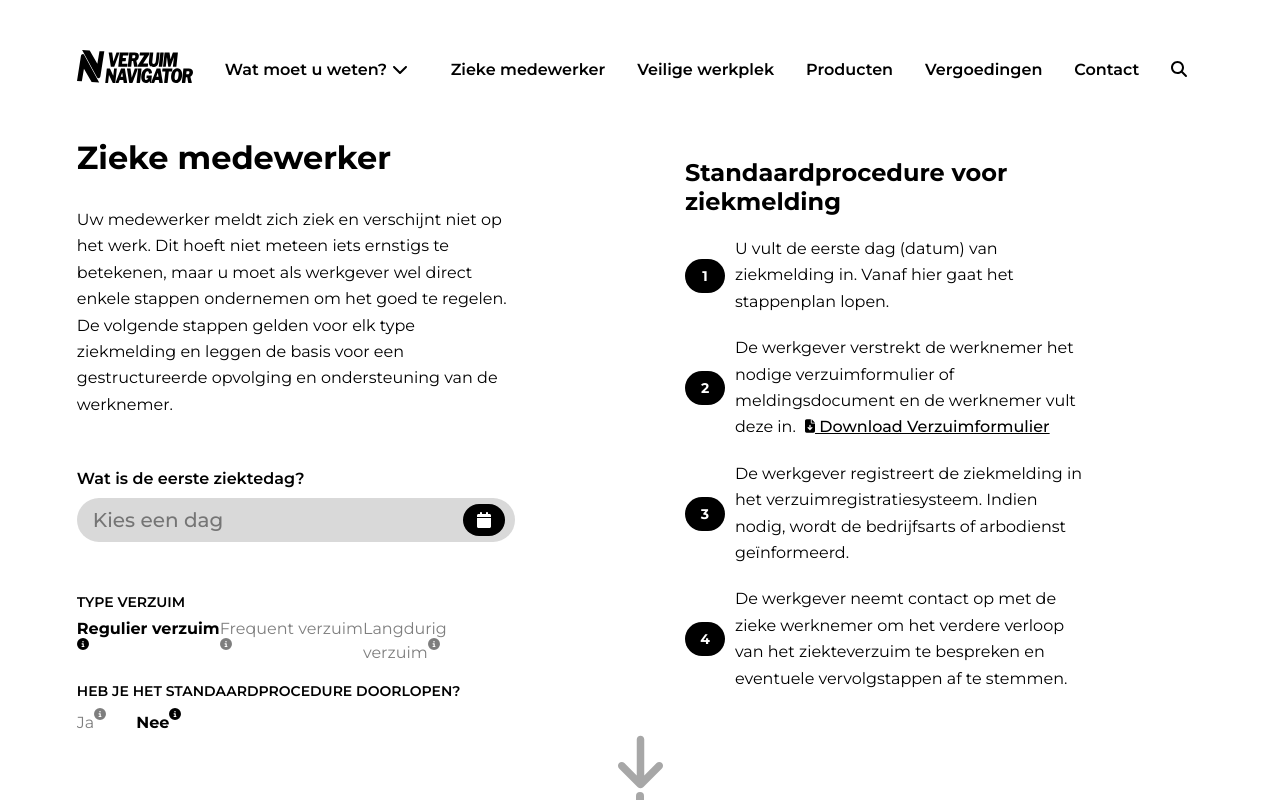
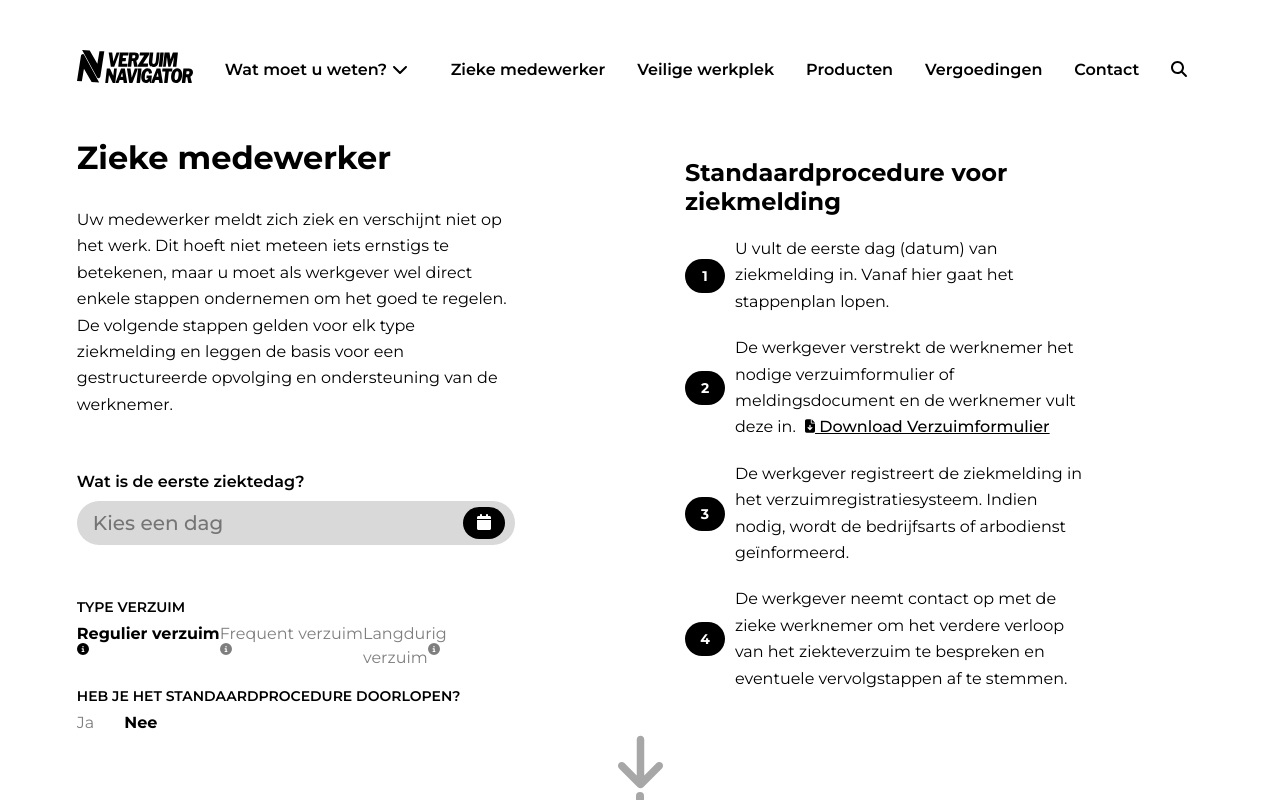
Before and after one commit to larskros/verzuimnavigator-stappenplan, a Next.js app: page / in a window 1280 px wide. Shown: the top 800 px of the page. Built offline with nearby package versions, Linux system fonts and the light colour scheme.

Commit message:
Installed react-tooltip and added them to SicknessType

```diff
--- a/package.json
+++ b/package.json
@@ -15,7 +15,8 @@
     "next": "^14.2.3",
     "react": "^18",
     "react-datepicker": "^6.9.0",
-    "react-dom": "^18"
+    "react-dom": "^18",
+    "react-tooltip": "^5.26.4"
   },
   "devDependencies": {
     "@types/node": "20.12.12",
--- a/src/app/Components/SickEmployee/ProcedureCheck.tsx
+++ b/src/app/Components/SickEmployee/ProcedureCheck.tsx
@@ -9,12 +9,10 @@ function ProcedureCheck(props: any) {
         <label>
             <input type="radio" className={styles.InputField} value="Ja" checked={props.selectedOptionProcedure === 'Ja'} onChange={props.handleChangeProcedure} />
             Ja
-            <FontAwesomeIcon icon={faInfoCircle} size='xs' className={styles.InfoIcon} />
         </label>
         <label>
             <input type="radio" className={styles.InputField} value="Nee" checked={props.selectedOptionProcedure === 'Nee'} onChange={props.handleChangeProcedure} />
             Nee
-            <FontAwesomeIcon icon={faInfoCircle} size='xs' className={styles.InfoIcon} />
         </label>
     </div>
   )
--- a/src/app/Components/SickEmployee/RadioButtonGroupSicknessType.module.css
+++ b/src/app/Components/SickEmployee/RadioButtonGroupSicknessType.module.css
@@ -24,3 +24,15 @@ label:has(.InputField) {
 .InfoIcon {
     margin-bottom: 8px;
 }
+
+.Tooltip {
+    background-color: #D9D9D9 !important;
+    color: black !important;
+    opacity: 1 !important;
+    max-width: 340px;
+    padding-left: 12px !important;
+    padding-right: 12px !important;
+    border-radius: 8px !important;
+    box-shadow: 2px 2px 4px rgba(0, 0, 0, .2);
+    font-weight: 400;
+}
--- a/src/app/Components/SickEmployee/RadioButtonGroupSicknessType.tsx
+++ b/src/app/Components/SickEmployee/RadioButtonGroupSicknessType.tsx
@@ -2,24 +2,47 @@ import React from 'react';
 import styles from './RadioButtonGroupSicknessType.module.css';
 import { FontAwesomeIcon } from '@fortawesome/react-fontawesome';
 import { faInfoCircle } from '@fortawesome/free-solid-svg-icons';
+import { Tooltip } from 'react-tooltip';
 
 function RadioButtonGroupSicknessType(props: any) {
+    const RegulierVerzuimTooltipText = "We spreken van regulier verzuim als jouw medewerker onregelmatig ziek is en binnen een week weer hersteld is.";
+    const FrequentVerzuimTooltipText = "We spreken van frequent ziekteverzuim als jouw medewerker drie keer of vaker ziek is uitgevallen in de voorgaande 12 maanden.";
+    const LangdurigVerzuimTooltipText = "Wanneer jouw medewerker langer dan een week ziek is en voorlopig niet in staat is om het werk te hervatten, spreken we van langdurig verzuim.";
+
   return (
     <div className={styles.RadioButtonGroup}>
         <label>
             <input type="radio" className={styles.InputField} value="RegulierVerzuim" checked={props.selectedOption === 'RegulierVerzuim'} onChange={props.handleChange} />
             Regulier verzuim
-            <FontAwesomeIcon icon={faInfoCircle} size='xs' className={styles.InfoIcon} />
+            <Tooltip id="RegulierVerzuimTooltip" />
+            <a
+            data-tooltip-id="RegulierVerzuimTooltip"
+            data-tooltip-content={RegulierVerzuimTooltipText}
+            data-tooltip-class-name={styles.Tooltip}>
+                <FontAwesomeIcon icon={faInfoCircle} size='xs' className={styles.InfoIcon} />
+            </a>
         </label>
         <label>
             <input type="radio" className={styles.InputField} value="FrequentVerzuim" checked={props.selectedOption === 'FrequentVerzuim'} onChange={props.handleChange} />
             Frequent verzuim
-            <FontAwesomeIcon icon={faInfoCircle} size='xs' className={styles.InfoIcon} />
+            <Tooltip id="FrequentVerzuimTooltip" />
+            <a
+            data-tooltip-id="FrequentVerzuimTooltip"
+            data-tooltip-content={FrequentVerzuimTooltipText}
+            data-tooltip-class-name={styles.Tooltip}>
+                <FontAwesomeIcon icon={faInfoCircle} size='xs' className={styles.InfoIcon} />
+            </a>
         </label>
         <label>
             <input type="radio" className={styles.InputField} value="LangdurigVerzuim" checked={props.selectedOption === 'LangdurigVerzuim'} onChange={props.handleChange} />
             Langdurig verzuim
-            <FontAwesomeIcon icon={faInfoCircle} size='xs' className={styles.InfoIcon} />
+            <Tooltip id="LangdurigVerzuimTooltip" />
+            <a
+            data-tooltip-id="LangdurigVerzuimTooltip"
+            data-tooltip-content={LangdurigVerzuimTooltipText}
+            data-tooltip-class-name={styles.Tooltip}>
+                <FontAwesomeIcon icon={faInfoCircle} size='xs' className={styles.InfoIcon} />
+            </a>
         </label>
     </div>
   )
```
Also changed, not shown: 1 other file (tests, documents, lock files or other folders).
